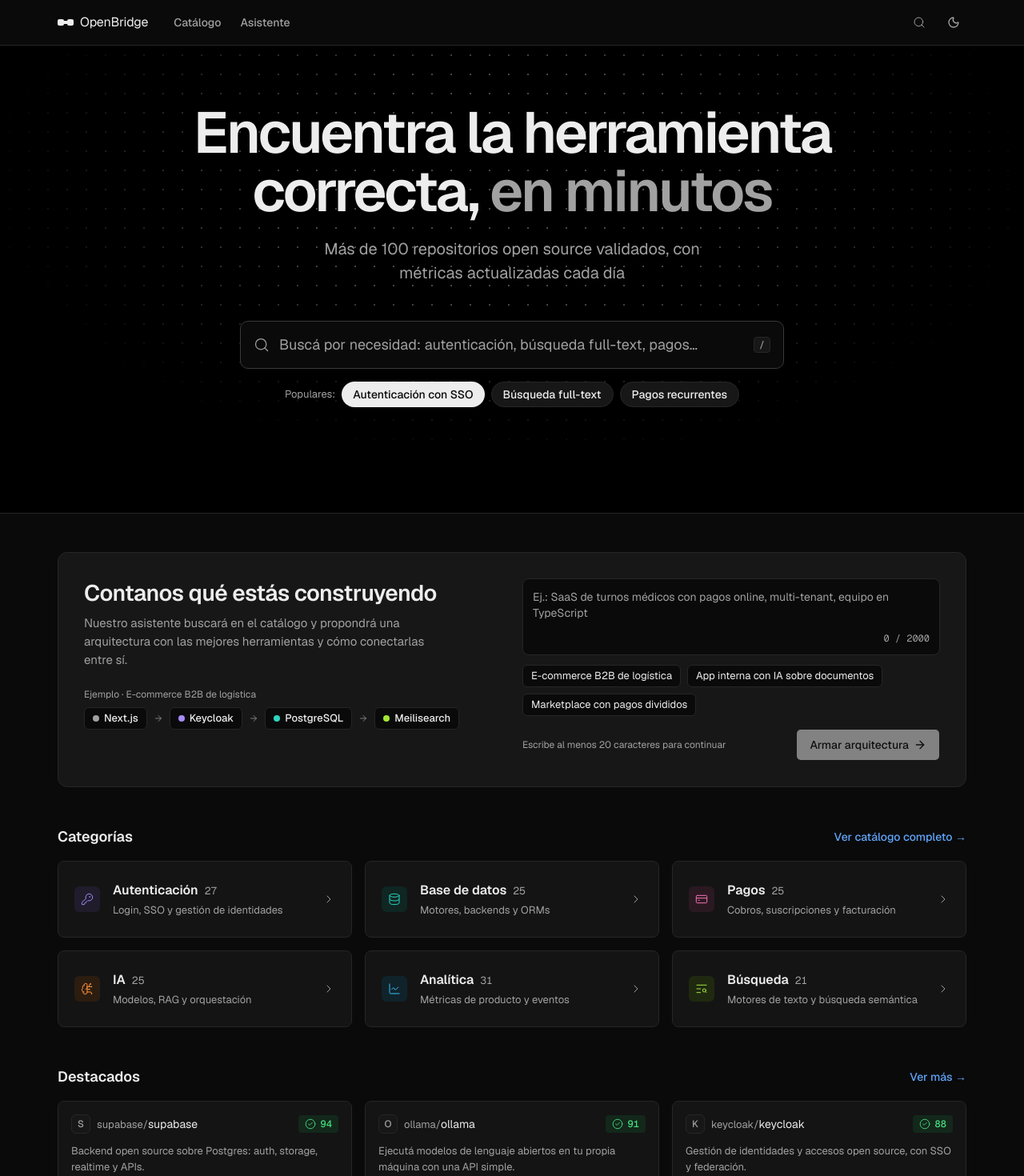
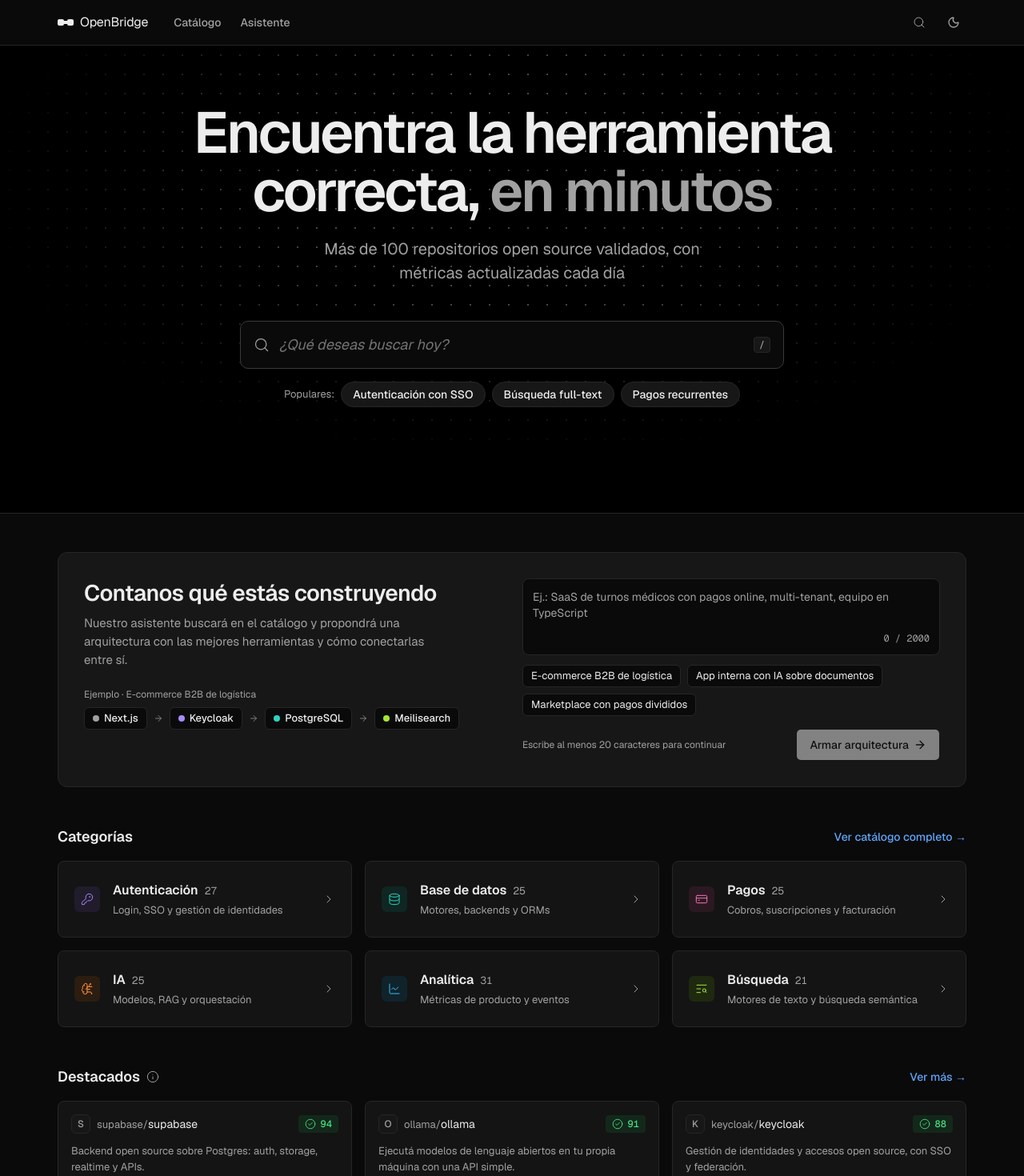
Before and after one commit to No-Country-simulation/S10-26-equipo-8-OpenBridge, a Next.js app in the folder frontend/: page / in a window 1280 px wide. Shown: the top 1470 px of the page at 80% size. Built offline with nearby package versions, Linux system fonts and the light colour scheme.

Commit message:
fix(web): placeholder del hero, etiquetas populares y ayuda del puntaje de salud [OB-21]

```diff
--- a/frontend/src/components/home/featured-tools.tsx
+++ b/frontend/src/components/home/featured-tools.tsx
@@ -1,4 +1,5 @@
 import Link from 'next/link';
+import { HealthInfo } from '@/components/shared/health-info';
 import { ToolCard, ToolCardSkeleton } from '@/components/shared/tool-card';
 import { getRepositories } from '@/lib/repositories';
 
@@ -35,7 +36,10 @@ export function FeaturedToolsSkeleton({ count = FEATURED_SIZE }: { count?: numbe
 export function FeaturedToolsHeader() {
   return (
     <div className="mb-4 flex items-center justify-between">
-      <h2 className="text-lg font-semibold">Destacados</h2>
+      <div className="flex items-center gap-1">
+        <h2 className="text-lg font-semibold">Destacados</h2>
+        <HealthInfo />
+      </div>
       <Link href="/catalogo?sort=health" className="text-sm font-medium text-link">
         Ver más →
       </Link>
--- a/frontend/src/components/home/hero-search.tsx
+++ b/frontend/src/components/home/hero-search.tsx
@@ -133,8 +133,8 @@ export function HeroSearch({ children }: { children?: React.ReactNode }) {
           aria-label="Buscar herramientas por necesidad"
           aria-keyshortcuts="/"
           autoComplete="off"
-          placeholder="Buscá por necesidad: autenticación, búsqueda full-text, pagos…"
-          className="min-w-0 flex-1 appearance-none bg-transparent text-base text-foreground outline-none placeholder:text-muted-foreground md:text-lg [&::-webkit-search-cancel-button]:hidden [&::-webkit-search-decoration]:hidden"
+          placeholder="¿Qué deseas buscar hoy?"
+          className="min-w-0 flex-1 appearance-none bg-transparent text-base text-foreground outline-none placeholder:text-muted-foreground/70 placeholder:italic md:text-lg [&::-webkit-search-cancel-button]:hidden [&::-webkit-search-decoration]:hidden"
         />
         {query && (
           <button
@@ -150,7 +150,10 @@ export function HeroSearch({ children }: { children?: React.ReactNode }) {
             <X className="size-4" strokeWidth={1.5} aria-hidden="true" />
           </button>
         )}
-        <kbd className="hidden h-5 min-w-5 items-center justify-center rounded-sm border border-border bg-muted px-1.5 font-mono text-xs font-medium text-muted-foreground md:inline-flex">
+        <kbd
+          aria-hidden="true"
+          className="hidden cursor-default select-none h-5 min-w-5 items-center justify-center rounded-sm border border-border bg-muted px-1.5 font-mono text-xs font-medium text-muted-foreground md:inline-flex"
+        >
           /
         </kbd>
       </form>
--- a/frontend/src/components/home/hero.tsx
+++ b/frontend/src/components/home/hero.tsx
@@ -44,15 +44,11 @@ export function Hero() {
             className="dark mt-5 flex flex-wrap md:mt-4 items-center justify-center gap-2"
           >
             <span className="text-[13px] text-muted-foreground">Populares:</span>
-            {popularSearches.map((term, i) => (
+            {popularSearches.map((term) => (
               <Link
                 key={term}
                 href={`/catalogo?q=${encodeURIComponent(term)}`}
-                className={
-                  i === 0
-                    ? `${chipClass} bg-primary text-primary-foreground hover:bg-primary/90`
-                    : `${chipClass} border border-border bg-muted text-foreground hover:border-border-strong`
-                }
+                className={`${chipClass} border border-border bg-muted text-foreground hover:border-border-strong`}
               >
                 {term}
               </Link>
--- a/frontend/src/components/repository/repository-panels.tsx
+++ b/frontend/src/components/repository/repository-panels.tsx
@@ -12,6 +12,7 @@ import {
 import type { ComponentType, ReactNode } from 'react';
 import { HealthBadge } from '@/components/shared/health-badge';
 import { isCopyleft } from '@/components/shared/license-badge';
+import { HEALTH_SCORE_EXPLANATION } from '@/lib/health-info';
 import { formatLastCommit, formatStars, type RepositoryDetail } from '@/lib/repositories';
 
 const bar = {
@@ -59,8 +60,7 @@ export function HealthPanel({ repository }: { repository: RepositoryDetail }) {
       </div>
       <p className="flex gap-2 text-xs leading-4 text-muted-foreground">
         <Info className="mt-px size-3.5 shrink-0" strokeWidth={1.5} aria-hidden="true" />
-        Combina actividad de commits, resolución de issues, releases recientes y mantenedores
-        activos.
+        {HEALTH_SCORE_EXPLANATION}
       </p>
     </section>
   );
--- /dev/null
+++ b/frontend/src/components/shared/health-info.tsx
@@ -0,0 +1,36 @@
+'use client';
+
+import { Popover } from '@base-ui/react/popover';
+import { Info } from 'lucide-react';
+import { useState } from 'react';
+import { HEALTH_SCORE_EXPLANATION } from '@/lib/health-info';
+
+// Icono «i» con la explicación del puntaje de salud. Se abre al pasar el cursor, al enfocarlo con
+// el teclado y al tocarlo (en pantallas táctiles se muestra y se oculta con cada toque).
+export function HealthInfo() {
+  const [open, setOpen] = useState(false);
+
+  return (
+    <Popover.Root open={open} onOpenChange={setOpen}>
+      <Popover.Trigger
+        openOnHover
+        delay={100}
+        aria-label="Qué mide el puntaje de salud"
+        onFocus={(e) => {
+          // Solo con teclado: un clic ya abre y cierra por su cuenta.
+          if (e.currentTarget.matches(':focus-visible')) setOpen(true);
+        }}
+        className="flex size-6 items-center justify-center rounded-full text-muted-foreground transition-colors hover:text-foreground focus-visible:outline-2 focus-visible:outline-offset-1 focus-visible:outline-foreground/40"
+      >
+        <Info className="size-4" strokeWidth={1.5} aria-hidden="true" />
+      </Popover.Trigger>
+      <Popover.Portal>
+        <Popover.Positioner side="bottom" align="start" sideOffset={6} className="z-50">
+          <Popover.Popup className="max-w-72 rounded-md border border-border bg-background px-3 py-2 text-xs leading-4 text-foreground shadow-md transition-opacity duration-150 data-ending-style:opacity-0 data-starting-style:opacity-0 motion-reduce:transition-none">
+            {HEALTH_SCORE_EXPLANATION}
+          </Popover.Popup>
+        </Popover.Positioner>
+      </Popover.Portal>
+    </Popover.Root>
+  );
+}
--- /dev/null
+++ b/frontend/src/lib/health-info.ts
@@ -0,0 +1,3 @@
+// Una sola definición: la ficha del repositorio y «Destacados» explican el puntaje igual.
+export const HEALTH_SCORE_EXPLANATION =
+  'Combina actividad de commits, resolución de issues, releases recientes y mantenedores activos.';
```
